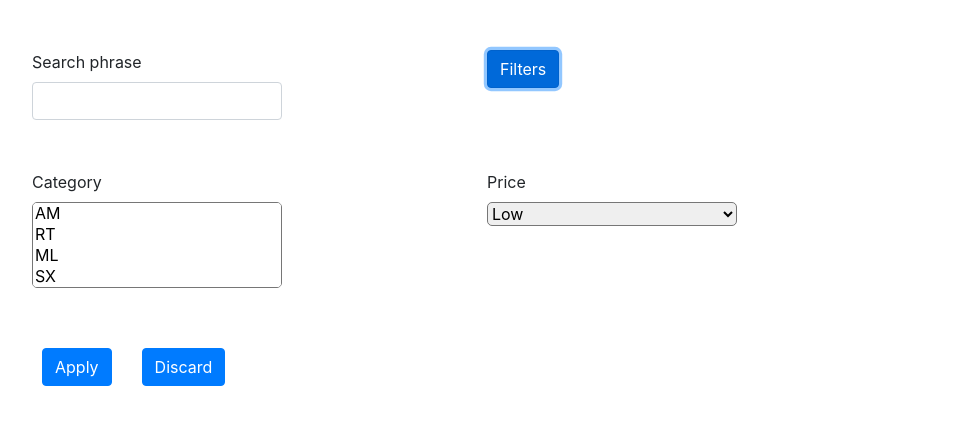
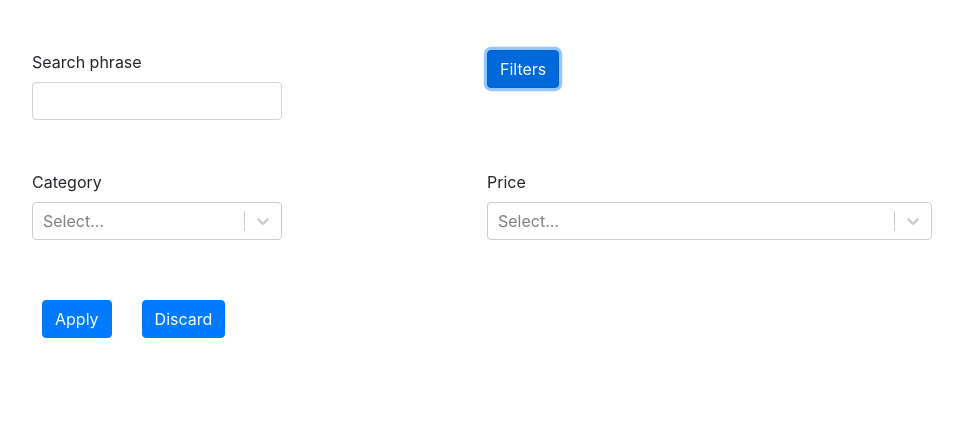
Before and after one commit to suzik86/search-widget, a React (Create React App) app: page / in a window 1280 px wide. Both pictures are taken after a click on the button "Filters". Shown: the top 424 px of the page, without its empty margins (158-1121 px from the left). Built offline with nearby package versions, Linux system fonts and the light colour scheme; the HTML template or start-up script is replaced by a standard one.

Commit message:
Fix: change select inputs

```diff
--- a/package.json
+++ b/package.json
@@ -9,8 +9,10 @@
     "bootstrap": "^4.4.1",
     "react": "^16.12.0",
     "react-bootstrap": "^1.0.0-beta.16",
+    "react-bootstrap-multiselect": "^2.4.1",
     "react-dom": "^16.12.0",
-    "react-scripts": "3.3.0"
+    "react-scripts": "3.3.0",
+    "react-select": "^3.0.8"
   },
   "scripts": {
     "start": "react-scripts start",
--- a/src/components/FiltersArea/FiltersArea.js
+++ b/src/components/FiltersArea/FiltersArea.js
@@ -1,6 +1,7 @@
 import React from 'react';
 import Button from 'react-bootstrap/Button';
 import { Form, Col } from 'react-bootstrap';
+import Select from 'react-select';
 
 
 class FiltersArea extends React.Component {
@@ -11,15 +12,17 @@ class FiltersArea extends React.Component {
       applySectionIsOpen: false,
       categorySelectedValues: []
     }
+    this.categories = [{value:'AM', label:'AM'},{value:'RT', label:'RT'},{value:'ML', label:'ML'},{value:'SX', label:'SX'},{value:'MG', label:'MG'}]
+    this.prices = [{value:'low', label:'Low'},{value:'medium', label:'Medium'},{value:'high', label:'High'}]
   };
 
-  handlePriceSelect = (e) => {
-    this.setState({selectedValues: this.state.selectedValues.concat(e.target.value)});
+  handlePriceSelect = (value) => {
+    this.setState({selectedValues: this.state.selectedValues.concat(value.target.value)});
 
   }
 
-  handleCategorySelect = (e) => {
-    this.setState({selectedValues: this.state.selectedValues.concat(e.target.value)});
+  handleCategorySelect = (values) => {
+    this.setState({selectedValues: values.map(a => a.value)});
   }
 
   handleApplyClick = () => {
@@ -39,21 +42,16 @@ class FiltersArea extends React.Component {
           <Form.Row className="row">
               <Col>
                   <label htmlFor="category-input">{this.props.categoryLabel}</label>
-                  <select id="category-input"  name="category" multiple onChange={this.handleCategorySelect}>
-                        <option value="AM">AM</option>
-                        <option value="RT">RT</option>
-                        <option value="ML">ML</option>
-                        <option value="SX">SX</option>
-                        <option value="MG">MG</option>
-                  </select>
+                  <Select id="category-input" isMulti options={this.categories} onChange={this.handleCategorySelect} />
               </Col>
               <Col>
                   <label htmlFor="price-input">{this.props.priceLabel}</label>
-                  <select id="price-input" name="price" onChange={this.handlePriceSelect}>
+                  {/* <select id="price-input" name="price" onChange={this.handlePriceSelect}>
                       <option value="low">Low</option>
                       <option value="medium">Medium</option>
                       <option value="high">High</option>
-                  </select>
+                  </select> */}
+                  <Select options={this.prices} onChange={this.handlePriceSelect} />
               </Col>
           </Form.Row>
 
```
Also changed, not shown: 1 other file (tests, documents, lock files or other folders).
